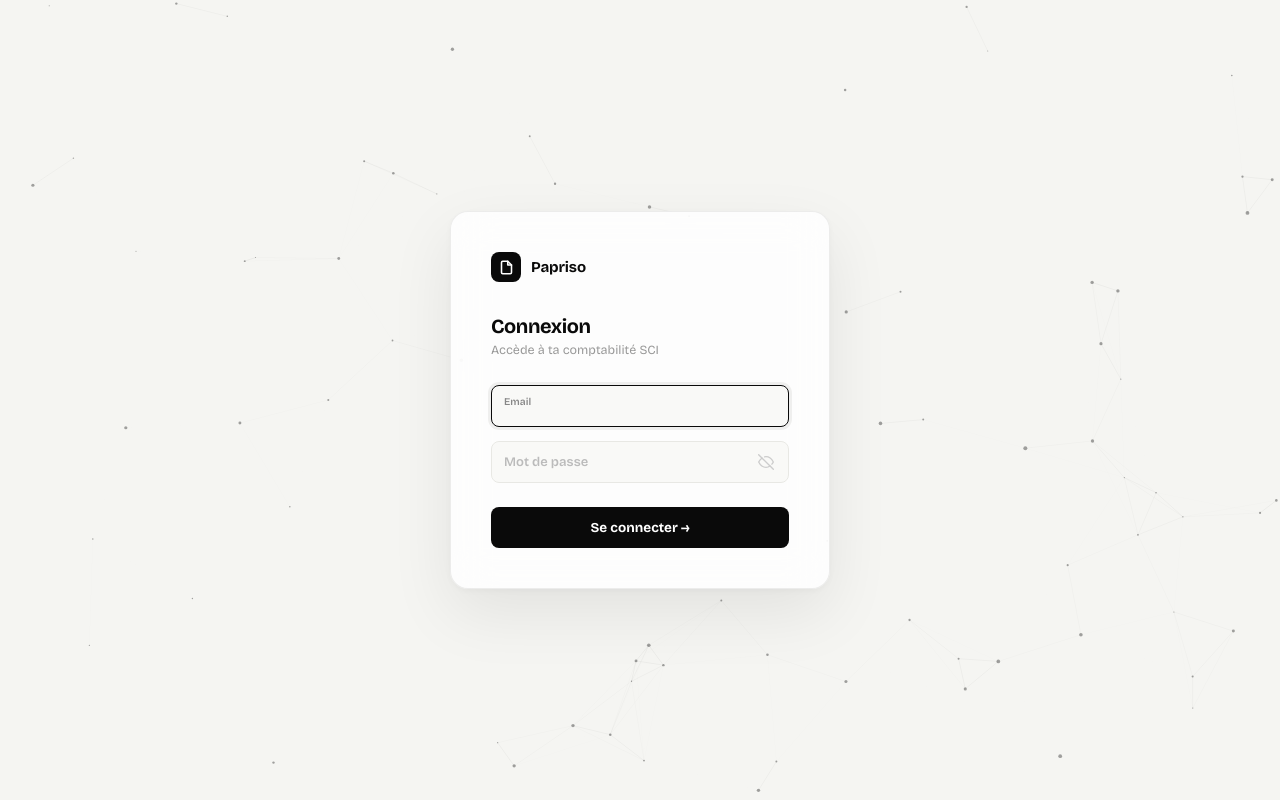
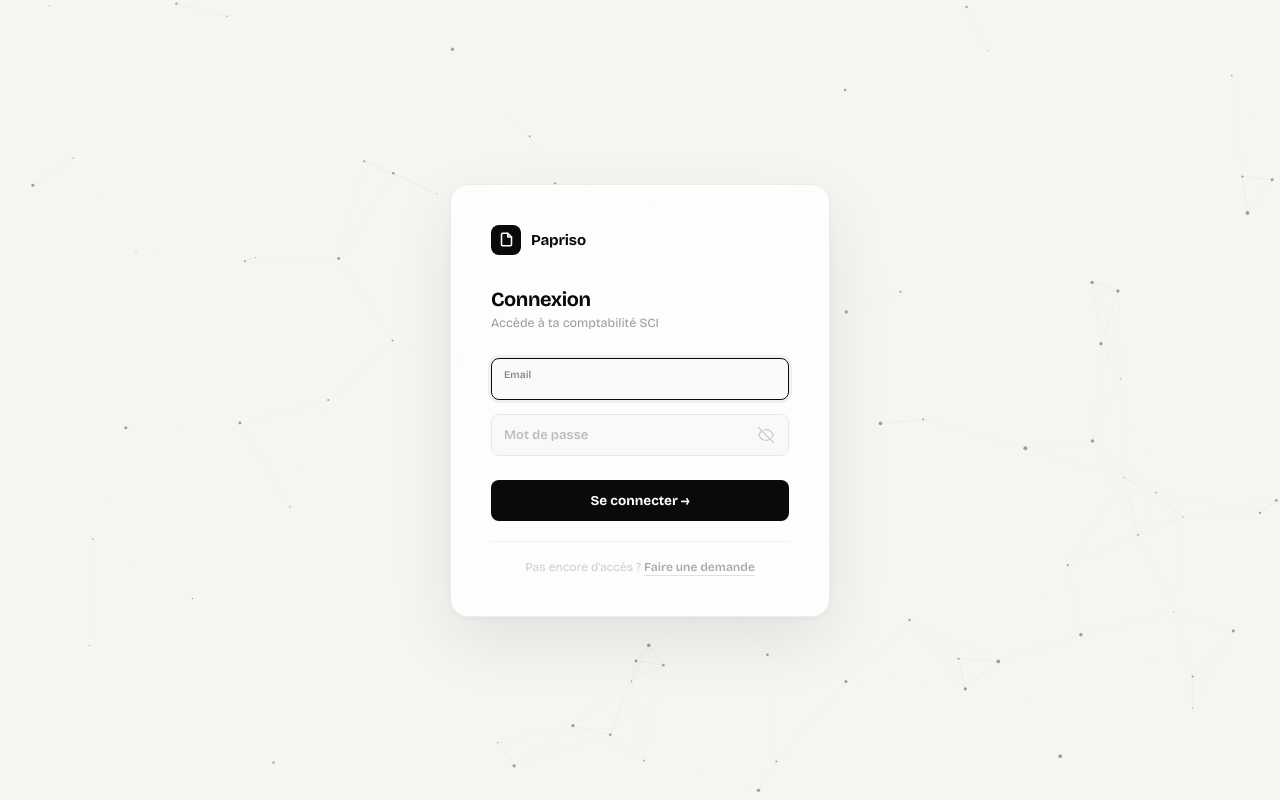
Before and after one commit to papetnathan/sci-factures, a FastAPI app: page /login in a window 1280 px wide. Run offline with FastAPI, Linux system fonts and the light colour scheme; parts of the project's set-up code (start-up, migrations or seed data) failed here and were passed over.

Commit message:
ajout demande acces

```diff
--- a/main.py
+++ b/main.py
@@ -1,4 +1,4 @@
-from fastapi import FastAPI, Request
+from fastapi import FastAPI, Request, Form
 from fastapi.staticfiles import StaticFiles
 from fastapi.templating import Jinja2Templates
 from fastapi.responses import RedirectResponse
@@ -8,6 +8,11 @@ from routes.auth import router as auth_router
 from lib.auth import require_auth, get_session
 from routes.transactions import router as transactions_router
 from routes.export import router as export_router
+import resend
+import os
+
+resend.api_key = os.environ.get("RESEND_API_KEY", "")
+
 
 # Augmente la limite des champs de formulaire à 20MB (pour les photos base64)
 import starlette.formparsers
@@ -79,3 +84,67 @@ async def dashboard(request: Request):
         "current_month_label": f"{MOIS_FR[now.month]} {now.year}",
         "recent": invoices[:5],
     })
+
+@app.post("/request-access")
+async def request_access(
+    request: Request,
+    name: str = Form(...),
+    email: str = Form(...),
+):
+    notification_email = os.environ.get("NOTIFICATION_EMAIL")
+    success = False
+
+    if notification_email and resend.api_key:
+        try:
+            resend.Emails.send({
+                "from": "Papriso <onboarding@resend.dev>",
+                "to": notification_email,
+                "reply_to": email,
+                "subject": f"🔑 Demande d'accès Papriso — {name}",
+                "html": f"""
+                <div style="font-family:sans-serif;max-width:480px;margin:0 auto;padding:32px 24px;background:#fff;border-radius:12px;border:1px solid #eee;">
+                  <div style="display:flex;align-items:center;gap:10px;margin-bottom:24px;">
+                    <div style="width:28px;height:28px;background:#0A0A0A;border-radius:7px;display:inline-flex;align-items:center;justify-content:center;">
+                      <span style="color:white;font-weight:700;font-size:13px;">P</span>
+                    </div>
+                    <span style="font-weight:700;font-size:15px;color:#0A0A0A;">Papriso</span>
+                  </div>
+
+                  <h2 style="font-size:18px;font-weight:700;color:#0A0A0A;margin:0 0 6px;">
+                    Nouvelle demande d'accès
+                  </h2>
+                  <p style="font-size:13px;color:#999;margin:0 0 24px;">
+                    Quelqu'un souhaite accéder à l'application.
+                  </p>
+
+                  <div style="background:#F9F9F7;border:1px solid #E8E8E4;border-radius:8px;padding:16px 18px;margin-bottom:24px;">
+                    <div style="margin-bottom:12px;">
+                      <div style="font-size:10px;font-weight:700;text-transform:uppercase;letter-spacing:0.08em;color:#BBB;">Nom</div>
+                      <div style="font-size:14px;color:#0A0A0A;font-weight:600;margin-top:3px;">{name}</div>
+                    </div>
+                    <div>
+                      <div style="font-size:10px;font-weight:700;text-transform:uppercase;letter-spacing:0.08em;color:#BBB;">Email</div>
+                      <div style="font-size:14px;color:#0A0A0A;font-weight:600;margin-top:3px;">{email}</div>
+                    </div>
+                  </div>
+
+                  <a href="mailto:{email}?subject=Accès Papriso"
+                     style="display:block;text-align:center;padding:12px;background:#0A0A0A;color:#fff;border-radius:8px;text-decoration:none;font-size:13px;font-weight:700;">
+                    Répondre à {name} →
+                  </a>
+
+                  <p style="font-size:11px;color:#CCC;text-align:center;margin-top:16px;">
+                    Demande reçue via la page de connexion Papriso
+                  </p>
+                </div>
+                """,
+            })
+            success = True
+        except Exception as e:
+            print(f"Erreur envoi email demande accès: {e}")
+
+    return templates.TemplateResponse("login.html", {
+        "request": request,
+        "access_request_sent": success,
+        "access_request_error": not success,
+    })
--- a/requirements.txt
+++ b/requirements.txt
@@ -9,3 +9,4 @@ httpx==0.27.2
 pdfplumber==0.11.4
 openpyxl==3.1.5
 PyMuPDF==1.24.9
+resend
--- a/templates/login.html
+++ b/templates/login.html
@@ -14,7 +14,6 @@
       overflow: hidden;
       background: #F5F5F2;
     }
-
     body {
       display: flex;
       align-items: center;
@@ -30,7 +29,7 @@
       z-index: 0;
     }
 
-    /* ── Carte ── */
+    /* ── Carte principale ── */
     .login-card {
       position: relative;
       z-index: 10;
@@ -43,8 +42,6 @@
       backdrop-filter: blur(20px);
       -webkit-backdrop-filter: blur(20px);
       box-shadow: 0 24px 64px rgba(0, 0, 0, 0.08), 0 2px 8px rgba(0, 0, 0, 0.04);
-
-      /* ② Animation d'entrée */
       animation: cardIn 0.65s cubic-bezier(0.22, 1, 0.36, 1) both;
     }
 
@@ -59,7 +56,6 @@
       gap: 10px;
       margin-bottom: 32px;
     }
-
     .login-logo-mark {
       width: 30px;
       height: 30px;
@@ -70,14 +66,12 @@
       justify-content: center;
       flex-shrink: 0;
     }
-
     .login-logo-text {
       font-size: 15px;
       font-weight: 700;
       color: #0A0A0A;
       letter-spacing: -0.01em;
     }
-
     .login-title {
       font-size: 20px;
       font-weight: 700;
@@ -85,13 +79,13 @@
       margin-bottom: 4px;
       letter-spacing: -0.02em;
     }
-
     .login-subtitle {
       font-size: 12.5px;
       color: #999;
       margin-bottom: 28px;
     }
 
+    /* ── Alertes ── */
     .login-error {
       background: var(--red-light);
       border: 1px solid #FCA5A5;
@@ -105,15 +99,12 @@
       gap: 8px;
     }
 
-    /* ── ⑤ Floating labels ── */
+    /* ── Floating labels ── */
     .float-group {
       position: relative;
       margin-bottom: 14px;
     }
-
-    .float-group.mb-large {
-      margin-bottom: 24px;
-    }
+    .float-group.mb-large { margin-bottom: 24px; }
 
     .float-input {
       width: 100%;
@@ -127,16 +118,11 @@
       outline: none;
       transition: all 0.15s;
     }
-
-    .float-input.has-icon {
-      padding-right: 40px;
-    }
-
+    .float-input.has-icon { padding-right: 40px; }
     .float-input:focus {
       border-color: #0A0A0A;
       box-shadow: 0 0 0 3px rgba(0, 0, 0, 0.06);
     }
-
     .float-label {
       position: absolute;
       left: 13px;
@@ -149,7 +135,6 @@
       transition: all 0.18s cubic-bezier(0.4, 0, 0.2, 1);
       transform-origin: left center;
     }
-
     .float-input:focus ~ .float-label,
     .float-input:not(:placeholder-shown) ~ .float-label {
       top: 9px;
@@ -175,11 +160,10 @@
       transition: color 0.15s;
       border-radius: 4px;
     }
-
     .eye-btn:hover { color: #0A0A0A; }
     .eye-btn svg { display: block; }
 
-    /* ── Bouton ── */
+    /* ── Bouton connexion ── */
     .btn-login {
       width: 100%;
       padding: 12px;
@@ -193,9 +177,133 @@
       cursor: pointer;
       transition: transform 0.18s cubic-bezier(0.34, 1.56, 0.64, 1), background 0.15s;
     }
-
     .btn-login:hover  { transform: scale(1.03); background: #222; }
     .btn-login:active { transform: scale(0.98); }
+
+    /* ── Option C : footer discret ── */
+    .login-footer {
+      margin-top: 20px;
+      padding-top: 16px;
+      border-top: 1px solid #F0F0EC;
+      text-align: center;
+      font-size: 12px;
+      color: #CCC;
+      line-height: 1.5;
+    }
+    .login-footer a {
+      color: #AAA;
+      text-decoration: none;
+      font-weight: 600;
+      border-bottom: 1px solid #E0E0DC;
+      padding-bottom: 1px;
+      transition: all 0.15s;
+      cursor: pointer;
+    }
+    .login-footer a:hover { color: #0A0A0A; border-color: #0A0A0A; }
+
+    /* ── Succès demande envoyée ── */
+    .access-success {
+      margin-top: 20px;
+      padding-top: 16px;
+      border-top: 1px solid #F0F0EC;
+      text-align: center;
+      font-size: 12px;
+      color: #10B981;
+      font-weight: 600;
+      display: flex;
+      align-items: center;
+      justify-content: center;
+      gap: 6px;
+    }
+
+    /* ══════════════════════════════════════
+       MODAL DEMANDE D'ACCÈS
+    ══════════════════════════════════════ */
+    .modal-backdrop {
+      position: fixed;
+      inset: 0;
+      background: rgba(0, 0, 0, 0.25);
+      backdrop-filter: blur(4px);
+      z-index: 100;
+      display: flex;
+      align-items: center;
+      justify-content: center;
+      opacity: 0;
+      pointer-events: none;
+      transition: opacity 0.2s;
+    }
+    .modal-backdrop.open {
+      opacity: 1;
+      pointer-events: auto;
+    }
+
+    .modal {
+      background: #fff;
+      border: 1px solid rgba(0, 0, 0, 0.08);
+      border-radius: 16px;
+      padding: 32px;
+      width: 100%;
+      max-width: 360px;
+      margin: 16px;
+      box-shadow: 0 24px 64px rgba(0, 0, 0, 0.12);
+      transform: translateY(12px) scale(0.98);
+      transition: transform 0.25s cubic-bezier(0.22, 1, 0.36, 1);
+    }
+    .modal-backdrop.open .modal {
+      transform: translateY(0) scale(1);
+    }
+
+    .modal-header {
+      display: flex;
+      align-items: flex-start;
+      justify-content: space-between;
+      margin-bottom: 6px;
+    }
+    .modal-title {
+      font-size: 17px;
+      font-weight: 700;
+      color: #0A0A0A;
+      letter-spacing: -0.02em;
+    }
+    .modal-close {
+      background: none;
+      border: none;
+      cursor: pointer;
+      color: #CCC;
+      padding: 2px;
+      border-radius: 4px;
+      transition: color 0.15s;
+      line-height: 1;
+    }
+    .modal-close:hover { color: #0A0A0A; }
+
+    .modal-sub {
+      font-size: 12.5px;
+      color: #999;
+      margin-bottom: 22px;
+    }
+
+    .modal .float-input:focus {
+      border-color: #0A0A0A;
+      box-shadow: 0 0 0 3px rgba(0, 0, 0, 0.06);
+    }
+
+    .btn-modal-submit {
+      width: 100%;
+      padding: 11px;
+      background: #0A0A0A;
+      color: #fff;
+      border: none;
+      border-radius: 8px;
+      font-size: 13px;
+      font-weight: 700;
+      font-family: 'Bricolage Grotesque', sans-serif;
+      cursor: pointer;
+      margin-top: 6px;
+      transition: transform 0.18s cubic-bezier(0.34, 1.56, 0.64, 1), background 0.15s;
+    }
+    .btn-modal-submit:hover  { transform: scale(1.02); background: #222; }
+    .btn-modal-submit:active { transform: scale(0.98); }
 
     @media (max-width: 480px) {
       .login-card { margin: 16px; padding: 28px 24px; }
@@ -206,6 +314,7 @@
 
   <canvas id="bg"></canvas>
 
+  <!-- ── Carte login ── -->
   <div class="login-card">
     <div class="login-logo">
       <div class="login-logo-mark">
@@ -228,31 +337,12 @@
     {% endif %}
 
     <form method="POST" action="/login">
-
-      <!-- Email -->
       <div class="float-group">
-        <input
-          class="float-input"
-          type="email"
-          id="email"
-          name="email"
-          placeholder=" "
-          required
-          autofocus
-        />
+        <input class="float-input" type="email" id="email" name="email" placeholder=" " required autofocus />
         <label class="float-label" for="email">Email</label>
       </div>
-
-      <!-- Mot de passe -->
       <div class="float-group mb-large">
-        <input
-          class="float-input has-icon"
-          type="password"
-          id="password"
-          name="password"
-          placeholder=" "
-          required
-        />
+        <input class="float-input has-icon" type="password" id="password" name="password" placeholder=" " required />
         <label class="float-label" for="password">Mot de passe</label>
         <button type="button" class="eye-btn" id="eyeBtn" onclick="togglePassword()" aria-label="Afficher le mot de passe">
           <svg id="eyeIcon" width="16" height="16" viewBox="0 0 24 24" fill="none" stroke="currentColor" stroke-width="2" stroke-linecap="round" stroke-linejoin="round">
@@ -262,25 +352,69 @@
           </svg>
         </button>
       </div>
+      <button type="submit" class="btn-login">Se connecter →</button>
+    </form>
 
-      <button type="submit" class="btn-login">
-        Se connecter →
-      </button>
+    <!-- Footer option C -->
+    {% if access_request_sent %}
+    <div class="access-success">
+      <svg width="13" height="13" viewBox="0 0 24 24" fill="none" stroke="currentColor" stroke-width="2.5" stroke-linecap="round" stroke-linejoin="round"><polyline points="20 6 9 17 4 12"/></svg>
+      Demande envoyée, tu recevras une réponse par email.
+    </div>
+    {% else %}
+    <div class="login-footer">
+      Pas encore d'accès ? <a onclick="openModal()">Faire une demande</a>
+    </div>
+    {% endif %}
+  </div>
 
-    </form>
+  <!-- ── Modal demande d'accès ── -->
+  <div class="modal-backdrop" id="modalBackdrop" onclick="handleBackdropClick(event)">
+    <div class="modal">
+      <div class="modal-header">
+        <div class="modal-title">Demander un accès</div>
+        <button class="modal-close" onclick="closeModal()" aria-label="Fermer">
+          <svg width="16" height="16" viewBox="0 0 24 24" fill="none" stroke="currentColor" stroke-width="2.5" stroke-linecap="round" stroke-linejoin="round"><line x1="18" y1="6" x2="6" y2="18"/><line x1="6" y1="6" x2="18" y2="18"/></svg>
+        </button>
+      </div>
+      <div class="modal-sub">Laisse tes coordonnées, tu recevras une réponse par email.</div>
+
+      <form method="POST" action="/request-access">
+        <div class="float-group">
+          <input class="float-input" type="text" id="req-name" name="name" placeholder=" " required />
+          <label class="float-label" for="req-name">Nom</label>
+        </div>
+        <div class="float-group" style="margin-bottom: 18px;">
+          <input class="float-input" type="email" id="req-email" name="email" placeholder=" " required />
+          <label class="float-label" for="req-email">Email</label>
+        </div>
+        <button type="submit" class="btn-modal-submit">Envoyer la demande →</button>
+      </form>
+    </div>
   </div>
 
   <script>
+    // ── Modal ────────────────────────────────────────────
+    function openModal() {
+      document.getElementById('modalBackdrop').classList.add('open');
+      setTimeout(() => document.getElementById('req-name').focus(), 200);
+    }
+    function closeModal() {
+      document.getElementById('modalBackdrop').classList.remove('open');
+    }
+    function handleBackdropClick(e) {
+      if (e.target === document.getElementById('modalBackdrop')) closeModal();
+    }
+    document.addEventListener('keydown', e => { if (e.key === 'Escape') closeModal(); });
+
     // ── Toggle mot de passe ──────────────────────────────
     function togglePassword() {
-      const input  = document.getElementById('password');
-      const icon   = document.getElementById('eyeIcon');
-      const btn    = document.getElementById('eyeBtn');
-      const show   = input.type === 'password';
-
-      input.type = show ? 'text' : 'password';
+      const input = document.getElementById('password');
+      const icon  = document.getElementById('eyeIcon');
+      const btn   = document.getElementById('eyeBtn');
+      const show  = input.type === 'password';
+      input.type  = show ? 'text' : 'password';
       btn.setAttribute('aria-label', show ? 'Masquer le mot de passe' : 'Afficher le mot de passe');
-
       icon.innerHTML = show
         ? `<path d="M1 12s4-8 11-8 11 8 11 8-4 8-11 8-11-8-11-8z"/><circle cx="12" cy="12" r="3"/>`
         : `<path d="M17.94 17.94A10.07 10.07 0 0 1 12 20c-7 0-11-8-11-8a18.45 18.45 0 0 1 5.06-5.94"/>
@@ -292,81 +426,56 @@
     const canvas = document.getElementById('bg');
     const ctx    = canvas.getContext('2d');
     let W, H, particles = [];
-    const N            = 80;
-    const CONNECT_DIST = 130;
+    const N = 80, CONNECT_DIST = 130;
     let mouse = { x: -999, y: -999 };
 
-    function resize() {
-      W = canvas.width  = window.innerWidth;
-      H = canvas.height = window.innerHeight;
+    function resize() { W = canvas.width = window.innerWidth; H = canvas.height = window.innerHeight; }
+    function mkParticle() {
+      return { x: Math.random()*W, y: Math.random()*H, vx: (Math.random()-.5)*.4, vy: (Math.random()-.5)*.4, r: Math.random()*1.5+.5 };
     }
-
-    function mkParticle() {
-      return {
-        x:  Math.random() * W,
-        y:  Math.random() * H,
-        vx: (Math.random() - 0.5) * 0.4,
-        vy: (Math.random() - 0.5) * 0.4,
-        r:  Math.random() * 1.5 + 0.5,
-      };
-    }
-
-    function init() {
-      resize();
-      particles = Array.from({ length: N }, mkParticle);
-    }
+    function init() { resize(); particles = Array.from({length: N}, mkParticle); }
 
     function draw() {
       ctx.fillStyle = '#F5F5F2';
       ctx.fillRect(0, 0, W, H);
-
       for (let i = 0; i < N; i++) {
-        for (let j = i + 1; j < N; j++) {
-          const dx = particles[i].x - particles[j].x;
-          const dy = particles[i].y - particles[j].y;
-          const d  = Math.sqrt(dx * dx + dy * dy);
+        for (let j = i+1; j < N; j++) {
+          const dx = particles[i].x-particles[j].x, dy = particles[i].y-particles[j].y;
+          const d = Math.sqrt(dx*dx+dy*dy);
           if (d < CONNECT_DIST) {
             ctx.beginPath();
-            ctx.strokeStyle = `rgba(0,0,0,${0.08 * (1 - d / CONNECT_DIST)})`;
+            ctx.strokeStyle = `rgba(0,0,0,${0.08*(1-d/CONNECT_DIST)})`;
             ctx.lineWidth = 0.6;
             ctx.moveTo(particles[i].x, particles[i].y);
             ctx.lineTo(particles[j].x, particles[j].y);
             ctx.stroke();
           }
         }
-
-        const dx = particles[i].x - mouse.x;
-        const dy = particles[i].y - mouse.y;
-        const d  = Math.sqrt(dx * dx + dy * dy);
+        const dx = particles[i].x-mouse.x, dy = particles[i].y-mouse.y;
+        const d = Math.sqrt(dx*dx+dy*dy);
         if (d < 180) {
           ctx.beginPath();
-          ctx.strokeStyle = `rgba(0,0,0,${0.2 * (1 - d / 180)})`;
+          ctx.strokeStyle = `rgba(0,0,0,${0.2*(1-d/180)})`;
           ctx.lineWidth = 0.7;
           ctx.moveTo(particles[i].x, particles[i].y);
           ctx.lineTo(mouse.x, mouse.y);
           ctx.stroke();
         }
       }
-
       particles.forEach(p => {
-        ctx.beginPath();
-        ctx.arc(p.x, p.y, p.r, 0, Math.PI * 2);
-        ctx.fillStyle = 'rgba(0,0,0,0.35)';
-        ctx.fill();
+        ctx.beginPath(); ctx.arc(p.x, p.y, p.r, 0, Math.PI*2);
+        ctx.fillStyle = 'rgba(0,0,0,0.35)'; ctx.fill();
         p.x += p.vx; p.y += p.vy;
         if (p.x < 0 || p.x > W) p.vx *= -1;
         if (p.y < 0 || p.y > H) p.vy *= -1;
       });
-
       requestAnimationFrame(draw);
     }
 
     window.addEventListener('resize', resize);
     window.addEventListener('mousemove', e => { mouse.x = e.clientX; mouse.y = e.clientY; });
     window.addEventListener('mouseleave', () => { mouse.x = -999; mouse.y = -999; });
-
-    init();
-    draw();
+    init(); draw();
   </script>
 
 </body>
--- a/templates/nouvelle.html
+++ b/templates/nouvelle.html
@@ -29,7 +29,7 @@
 
       <!-- Zone upload -->
       <div id="upload-zone" class="upload-zone">
-        <input type="file" id="file-input" accept="image/*" capture="environment" />
+        <input type="file" id="file-input" accept="image/*" />
         <script>
           // Sur desktop : autorise aussi les PDF, retire la capture caméra
           if (!/Mobi|Android|iPhone|iPad/i.test(navigator.userAgent)) {
```
